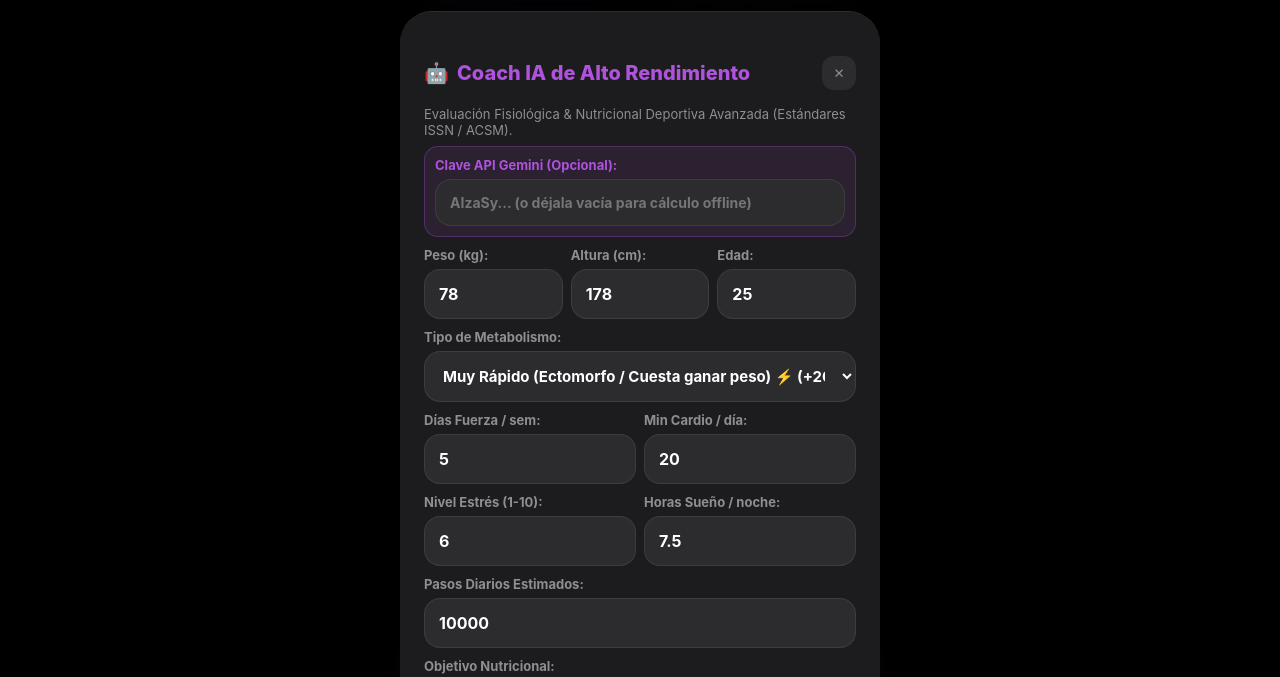
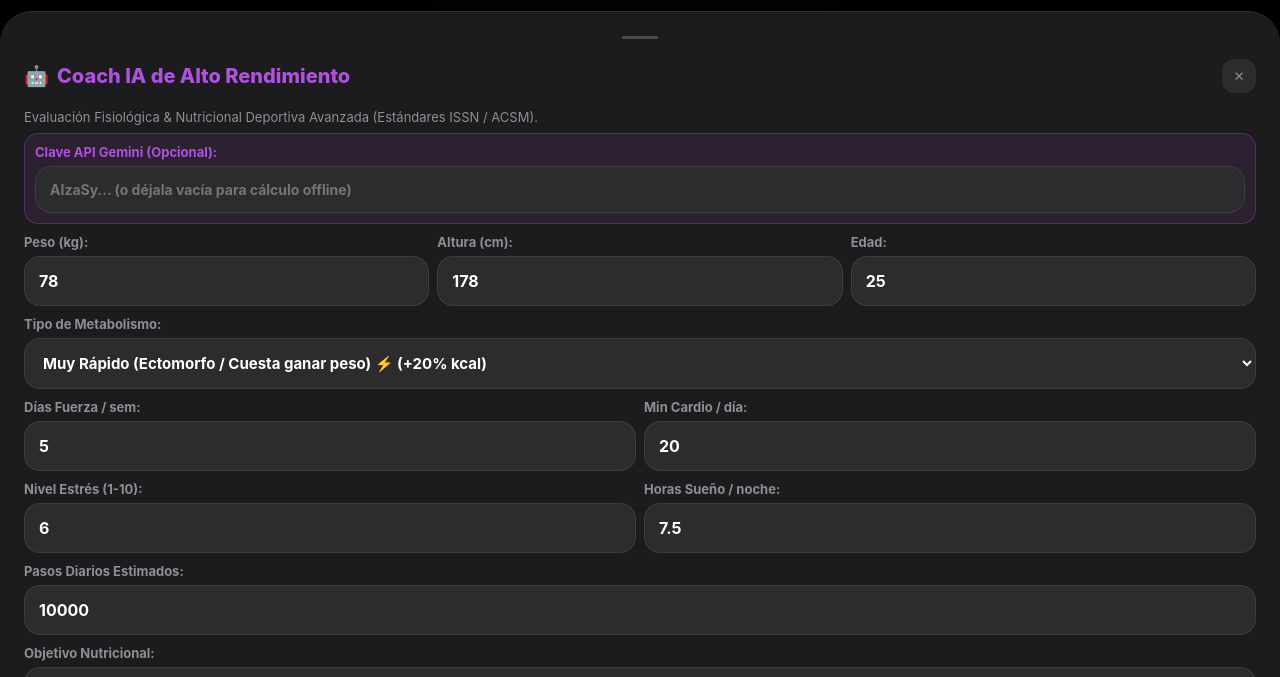
Before and after one commit to nacfortnite/Macros_Gym, a plain HTML site: page index.html in a window 1280 px wide. Both pictures are taken after a click on the button "Asistente IA Gemini". Shown: the part 85-762 px from the top of the page. Drawn offline with Linux system fonts and the light colour scheme.

Commit message:
Add files via upload

```diff
--- a/index.html
+++ b/index.html
@@ -68,19 +68,27 @@
 
 
     html, body {
+      overflow-x: hidden !important;
+      width: 100%;
+      max-width: 100vw;
+      position: relative;
+      margin: 0;
+      padding: 0;
+      box-sizing: border-box;
       overscroll-behavior-y: contain;
       -webkit-overflow-scrolling: touch;
       touch-action: manipulation;
       -webkit-tap-highlight-color: transparent;
     }
 
-    * {
+    *, *::before, *::after {
       box-sizing: border-box;
       margin: 0;
       padding: 0;
       font-family: -apple-system, BlinkMacSystemFont, "SF Pro Display", "SF Pro Text", "Segoe UI", Roboto, sans-serif;
       -webkit-font-smoothing: antialiased;
       -webkit-tap-highlight-color: transparent;
+      max-width: 100%;
     }
 
     body {
@@ -89,6 +97,9 @@
       display: flex;
       justify-content: center;
       min-height: 100vh;
+      width: 100%;
+      max-width: 100vw;
+      overflow-x: hidden !important;
       padding-bottom: 100px;
       transition: background-color 0.3s ease, color 0.3s ease;
       overscroll-behavior-y: contain;
@@ -100,6 +111,58 @@
       touch-action: none;
     }
 
+    .app-viewport {
+      width: 100%;
+      max-width: 480px;
+      overflow-x: hidden !important;
+      box-sizing: border-box;
+      padding: 16px;
+      display: flex;
+      flex-direction: column;
+      gap: 20px;
+    }
+
+    .input-field-group, .native-input, select.native-input, input.native-input {
+      width: 100% !important;
+      min-width: 0 !important;
+      max-width: 100% !important;
+      box-sizing: border-box !important;
+    }
+
+    .chat-bubble, #ai-res-timing, #ai-res-razonamiento, .mentor-banner-sub, .ai-banner-sub, .sheet-title, .preview-lbl, .preview-num {
+      overflow-wrap: break-word;
+      word-break: break-word;
+      hyphens: auto;
+      min-width: 0;
+      max-width: 100%;
+    }
+
+    #ai-form-step, #ai-results-step, #ai-loading-step, #coach-chat-container, #modal-gemini-ai .modal-sheet, #modal-mentor-chat .modal-sheet {
+      width: 100%;
+      max-width: 100%;
+      overflow-x: hidden !important;
+      box-sizing: border-box;
+    }
+
+    .preview-stats-grid {
+      display: grid;
+      grid-template-columns: repeat(4, 1fr);
+      gap: 6px;
+      width: 100%;
+      max-width: 100%;
+      box-sizing: border-box;
+    }
+
+    .preview-stats-grid > div {
+      min-width: 0;
+      overflow: hidden;
+      text-align: center;
+      background: var(--card-sub-bg);
+      padding: 8px 4px;
+      border-radius: 12px;
+      border: 1px solid var(--card-border);
+    }
+
     .seg-btn, .btn-action-cta, .modal-sheet, .chat-chip, .icon-btn, .fab-neon, .mentor-banner-card, .ai-banner-card, .btn-mentor-sparkle, .btn-ai-sparkle, .btn-close-sheet, .sheet-close-btn, .brand-badge, .date-nav-bar {
       user-select: none;
       -webkit-user-select: none;
@@ -109,6 +172,7 @@
     .app-header, .macro-tile, .hero-rings-card, .date-nav-bar, .modal-sheet, .day-card, .log-item-card, .search-box-input, .native-input, .seg-btn, .icon-btn, .streak-hero-card, .ai-banner-card {
       transition: background-color 0.3s ease, color 0.3s ease, border-color 0.3s ease, box-shadow 0.3s ease;
     }
+
 
 
 
@@ -4061,7 +4125,8 @@ PLAN DE MACRONUTRIENTES CALCULADO:
     // SERVICE WORKER REGISTRATION WITH AUTOMATIC REFRESH ON WEB UPDATES
     if ('serviceWorker' in navigator) {
       window.addEventListener('load', () => {
-        navigator.serviceWorker.register('./sw.js?v=3.2.0').then((reg) => {
+        navigator.serviceWorker.register('./sw.js?v=3.3.0').then((reg) => {
+
 
 
 
```
